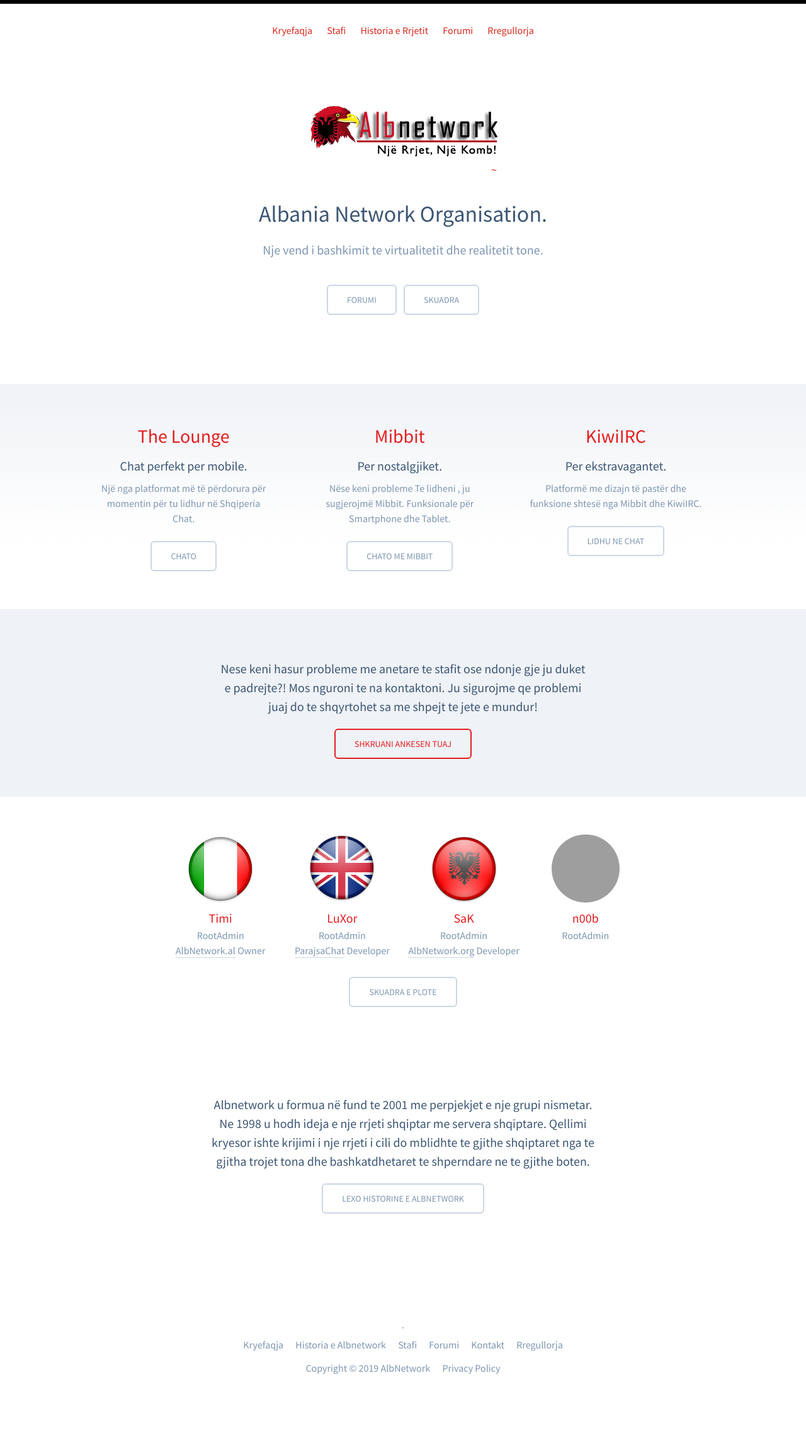
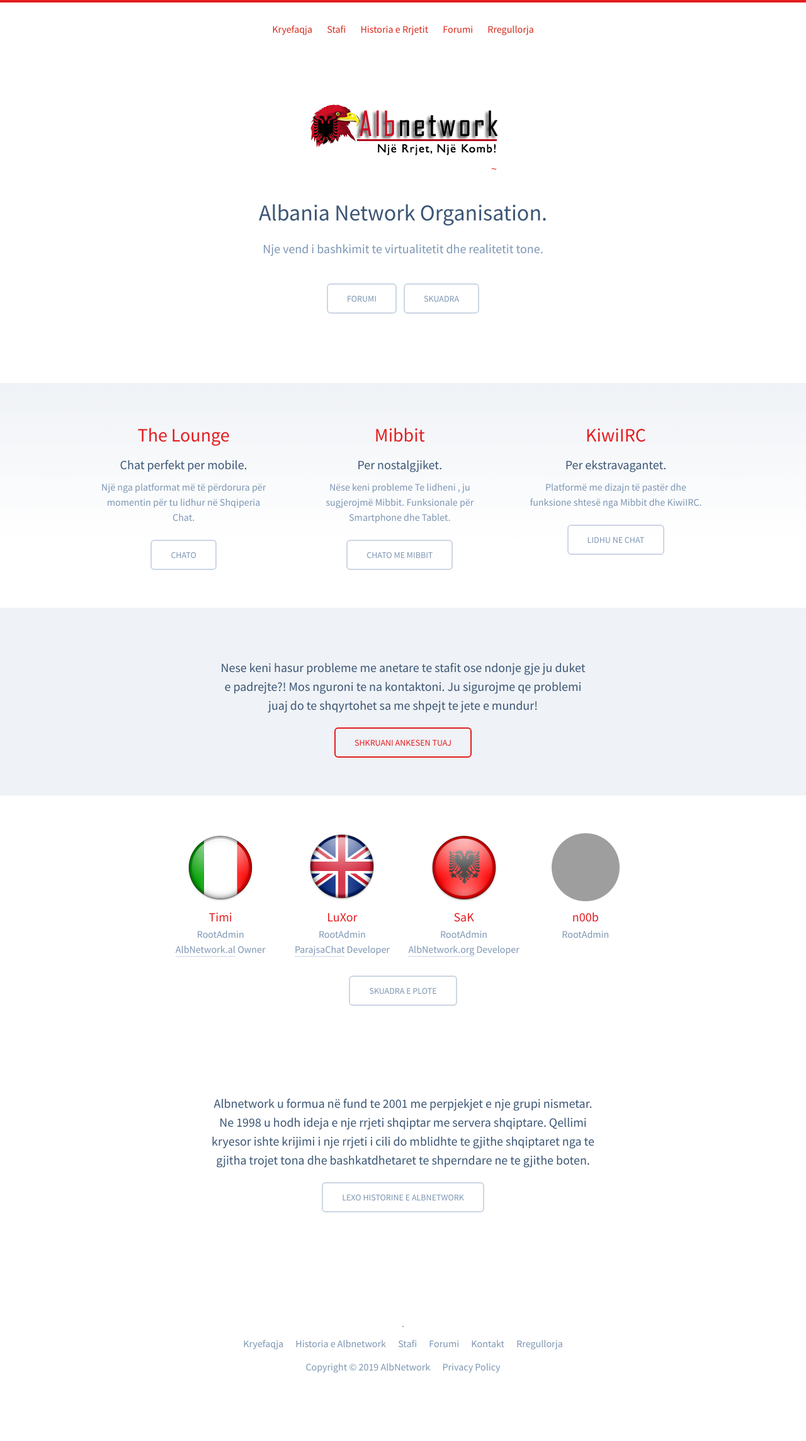
Before and after one commit to AlbnetworkOrg/albnetworkorg.github.io, a Jekyll site: the page built from index.html, in a window 1280 px wide. Shown: the whole page at 63% size. Built offline with Jekyll 4.4.1, drawn with Linux system fonts in a browser that asks for light colours; grey boxes are pictures that could not be loaded.

Commit message:
Update _base.scss

```diff
--- a/_sass/_base.scss
+++ b/_sass/_base.scss
@@ -5,7 +5,7 @@
   padding: 0;
   line-height: 1.5;
   font-size: 16px;
-  border-top: 6px solid #000000;
+  border-top: 4px solid #E41E20;
 }
 body, input, select, textarea, button {
   font-family: 'Source Sans Pro', Helvetica, Arial, sans-serif;
```
